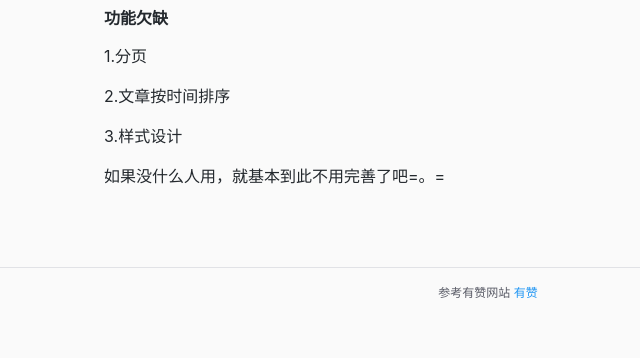
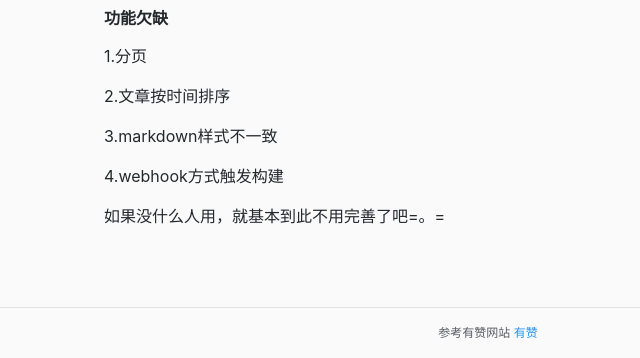
Before and after one commit to kerrypf/aispeechfe.github.io, a website: page files/前端/github博客介绍.html in a window 1280 px wide. Shown: the part 3186-3544 px from the top of the page, without its empty margins (152-792 px from the left). Before the commit the page ends 3504 px from the top, so only its background shows below. Drawn offline with Linux system fonts and the light colour scheme.

Commit message:
auto build html;time:Wed Jan 23 2019 14:22:42 GMT+0800 (中国标准时间);

```diff
--- a/files/前端/github博客介绍.html
+++ b/files/前端/github博客介绍.html
@@ -47,7 +47,8 @@
 <h4>功能欠缺</h4>
 <p>1.分页</p>
 <p>2.文章按时间排序</p>
-<p>3.样式设计</p>
+<p>3.markdown样式不一致</p>
+<p>4.webhook方式触发构建</p>
 <p>如果没什么人用，就基本到此不用完善了吧=。=</p>
 
       </div>
--- a/server/config/commit.txt
+++ b/server/config/commit.txt
@@ -1 +1 @@
-52e4bbd2a83b74f41fb1f09fdf036186b83287a6
+cad7a1afdd61d1d7327d3319c0f80c03a84230f4
```
